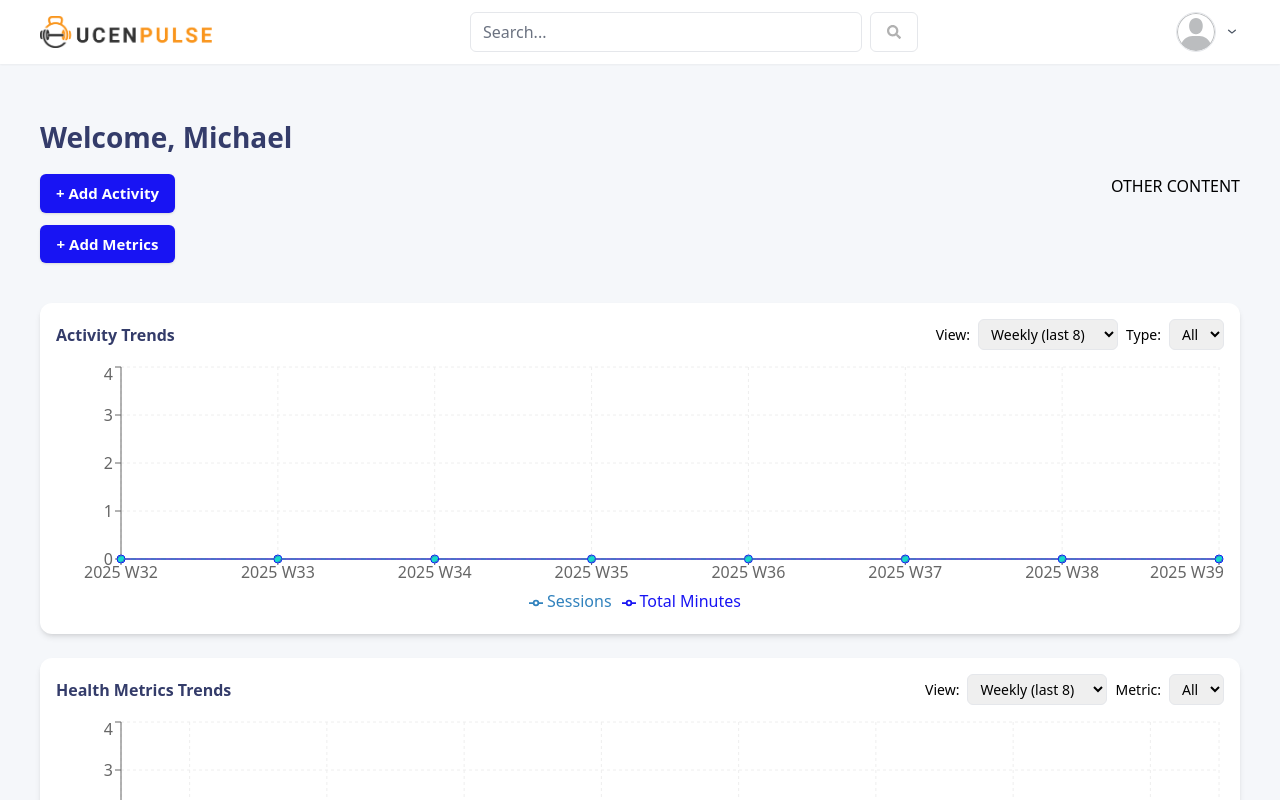
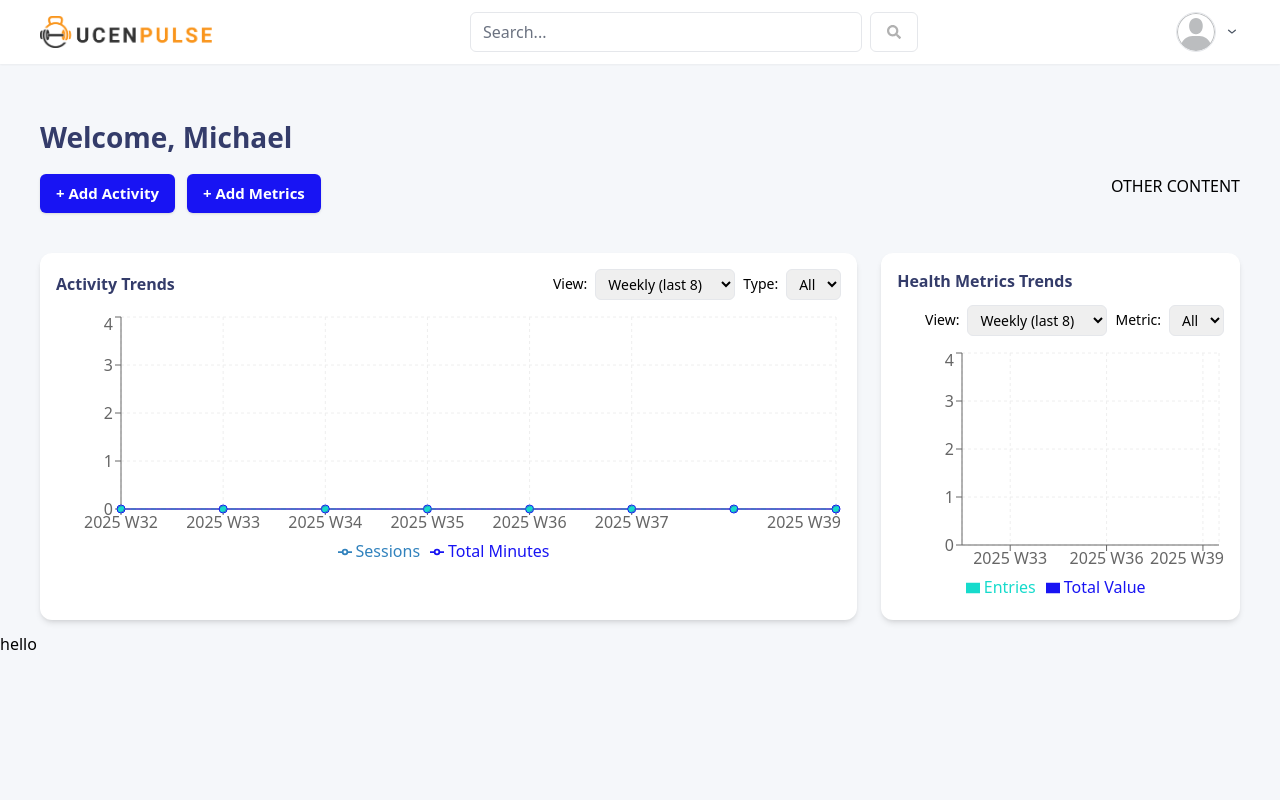
Before and after one commit to PR-CI-CD/ucen_pulse, a React (Create React App) app in the folder apps/client/: page / in a window 1280 px wide. Shown: the top 800 px of the page. Built offline with nearby package versions, Linux system fonts and the light colour scheme.

Commit message:
chore(ui): Update flex layout for data visual charts. Ensuring overflow-auto on smaller screens (tab, mob).

```diff
--- a/apps/client/src/App.js
+++ b/apps/client/src/App.js
@@ -11,7 +11,7 @@ function App() {
   const [isMetricsOpen, setIsMetricsOpen] = useState(false);
 
   return (
-    <div className="App bg-[#F5F7FA]">
+    <div className="App bg-[#F5F7FA] min-h-screen overflow-x-hidden">
       {/*** NAVIGATION BAR ****/}
       <Navbar />
 
@@ -21,11 +21,11 @@ function App() {
         <h1 className="text-[28px] font-bold mb-4 text-primary">Welcome, Michael</h1>
 
 
-        <div className="flexsm:flex-row gap-3">
+        <div className="flexsm: flex-row gap-3">
 
             <div className="flex justify-between">
 
-              <div className="flex flex-col gap-3">
+              <div className="flex  gap-3">
                 {/* Activity button */}
                 <AddActivityButton
                   label="+ Add Activity"
@@ -53,11 +53,15 @@ function App() {
 
       {/**** TRENDS SECTION ****/}
 
-      <section className="px-4 p-4 mt-4 sm:px-6 lg:px-10 py-3 w-full">
+      <section className="px-4 p-4 mt-4 sm:px-6 lg:px-10 py-3 w-full overflow-auto">
         <div className="">
           <Trends />
         </div>
       </section>
+
+      <sction>
+        hello
+      </sction>
 
       {/* Modals */}
       <AddActivityModal open={isAddOpen} onClose={() => setIsAddOpen(false)} />
--- a/apps/client/src/components/Trends.jsx
+++ b/apps/client/src/components/Trends.jsx
@@ -107,9 +107,9 @@ export default function Trends() {
   );
 
   return (
-    <div className="flex flex-col gap-6">
+    <div className="flex justify-between gap-6">
       {/* Activities */}
-       <section className="rounded-xl  shadow-md bg-white p-4 dark:bg-neutral-900">
+       <section className=" w-full rounded-xl  shadow-md bg-white p-4 dark:bg-neutral-900">
         <header className="mb-3 flex flex-wrap items-center gap-3">
           <h2 className="text-base font-semibold text-primary">Activity Trends</h2>
           <div className="ml-auto flex items-center gap-2">
@@ -128,7 +128,7 @@ export default function Trends() {
           </div>
         </header>
 
-        <div className="h-64">
+        <div className="h-64 w-full">
           <ResponsiveContainer width="100%" height="100%">
             <LineChart data={activityData}>
               <CartesianGrid stroke="#eee" strokeDasharray="3 3" />
```
